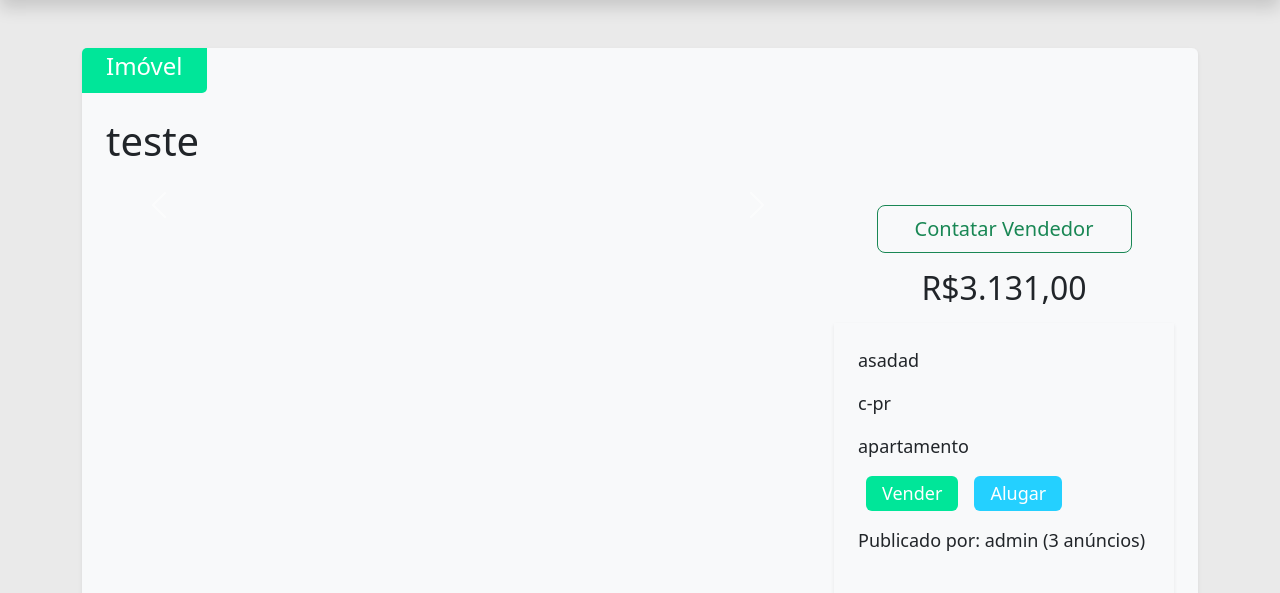
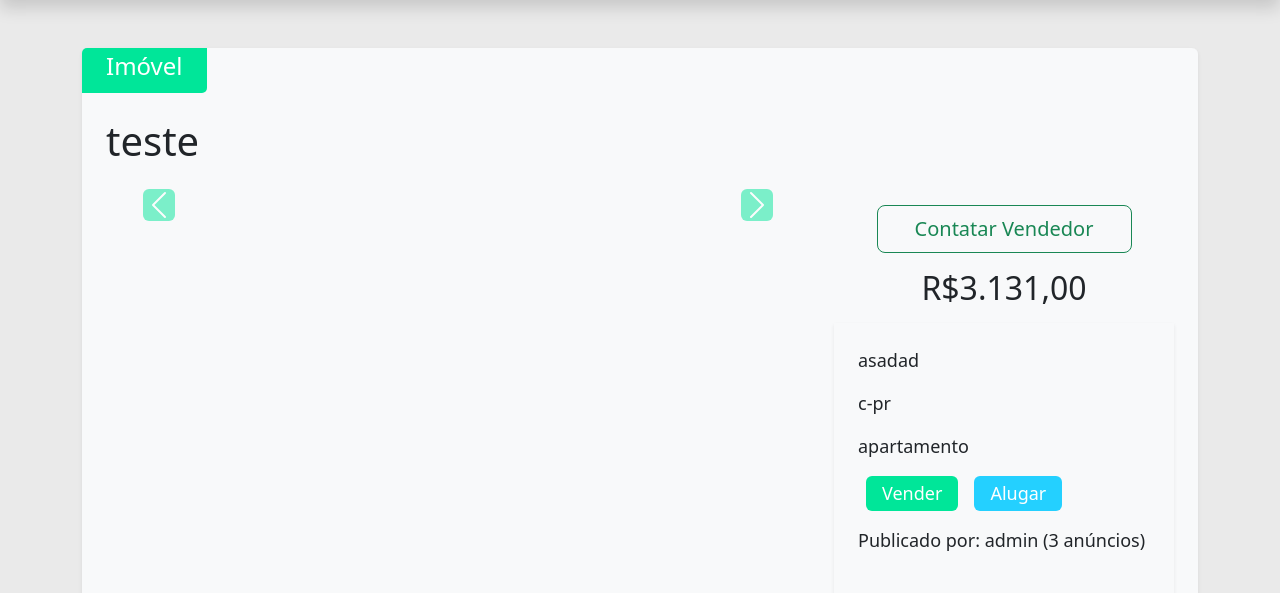
Before and after one commit to ifpr-paranavai/ImoVendas, a Django app: page /ver/imovel/1/ in a window 1280 px wide. Shown: the part 77-670 px from the top of the page. Run offline with Django 4.2, Linux system fonts and the light colour scheme; data comes from the database, SQL or seed files in the repository; data that the repository does not hold is empty; some libraries are stand-ins or nearby versions.

Commit message:
cor controle de fotos

```diff
--- a/paginas/templates/paginas/ver_imovel.html
+++ b/paginas/templates/paginas/ver_imovel.html
@@ -19,7 +19,7 @@
                     {% for f in object.1 %}
                         {% if forloop.counter == 1 %}
                             <div class="carousel-item active">
-                                <img class="img-fluid rounded" src={{f.foto.url}} />
+                                <img class="img-fluid rounded  mx-auto d-block" src={{f.foto.url}} />
                             </div>
                         {% else %}
                             <div class="carousel-item">
@@ -29,11 +29,11 @@
                     {% endfor %}
                 </div>
                 <button class="carousel-control-prev" type="button" data-bs-target="#carouselExampleIndicators" data-bs-slide="prev">
-                    <span class="carousel-control-prev-icon" aria-hidden="true"></span>
+                    <span class="carousel-control-prev-icon rounded bgMainColor" aria-hidden="true"></span>
                     <span class="visually-hidden">Previous</span>
                 </button>
                 <button class="carousel-control-next" type="button" data-bs-target="#carouselExampleIndicators" data-bs-slide="next">
-                    <span class="carousel-control-next-icon" aria-hidden="true"></span>
+                    <span class="carousel-control-next-icon rounded bgMainColor" aria-hidden="true"></span>
                     <span class="visually-hidden">Next</span>
                 </button>
             </div>
```
